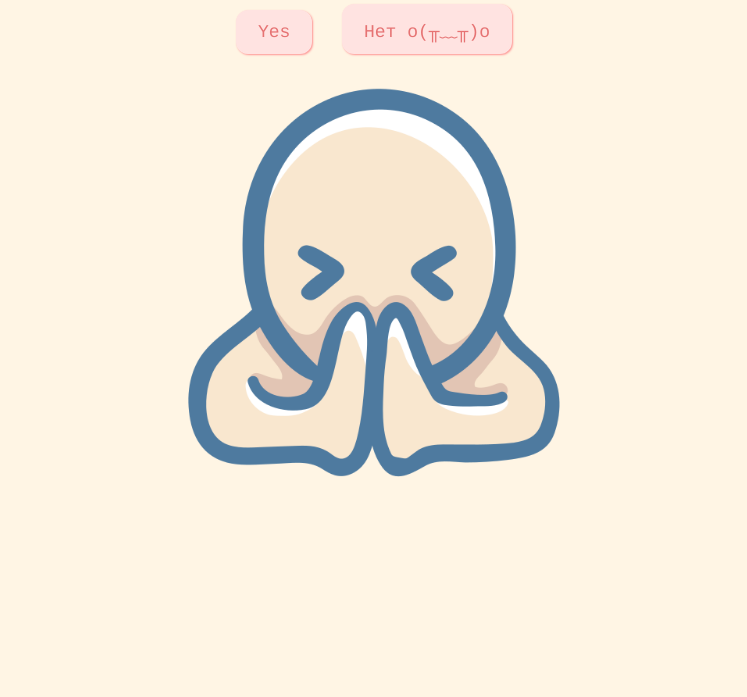
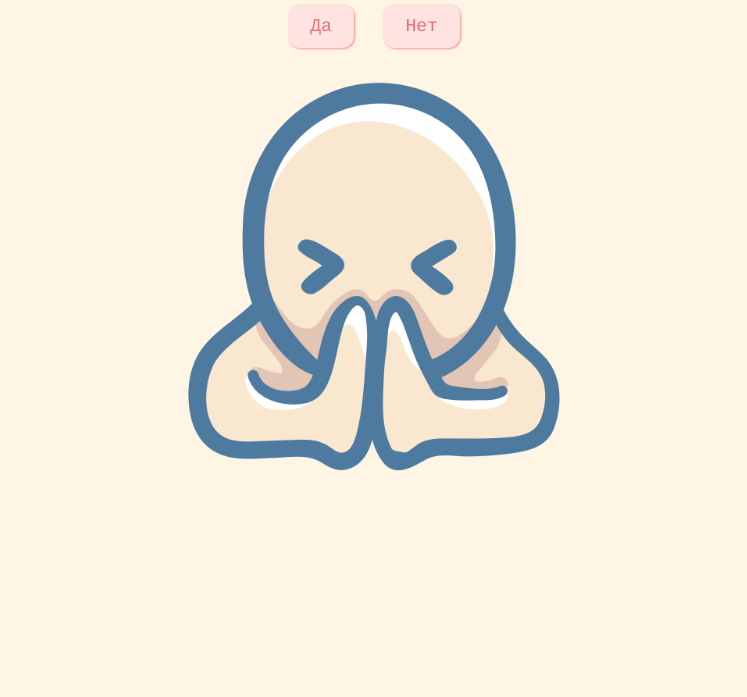
Before and after one commit to James97890/King.io, a plain HTML site: page index.html in a window 1280 px wide. Shown: the part 103-800 px from the top of the page, without its empty margins (266-1013 px from the left). Drawn offline with Linux system fonts and the light colour scheme.

Commit message:
Update index.html

```diff
--- a/index.html
+++ b/index.html
@@ -9,9 +9,9 @@
   <body>
     <div id="valentineQuestion"><b>Будешь моей валентинкой</b></div>
     <button class="answerButton" onclick="location.href='thankyou.html'">
-      Yes
+      Да
     </button>
-    <button class="answerButton" id="noButton">Нет o(╥﹏╥)o</button>
+    <button class="answerButton" id="noButton">Нет</button>
     <br />
     <img src="please.png" height="498px" width="150px" alt="cat asking question" class="responsive" />
 
```
